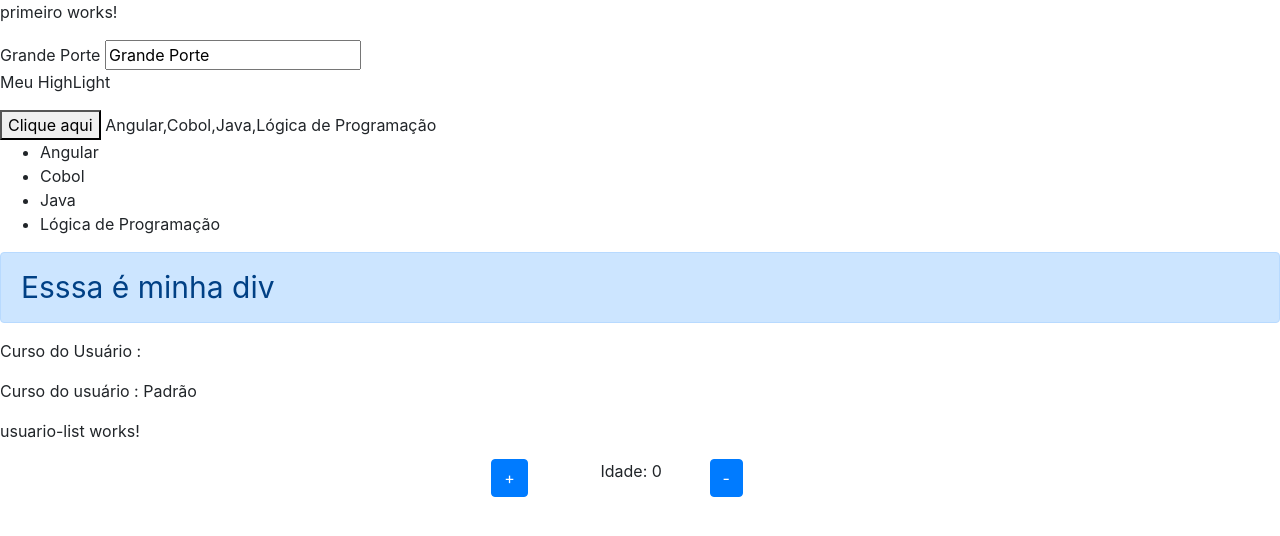
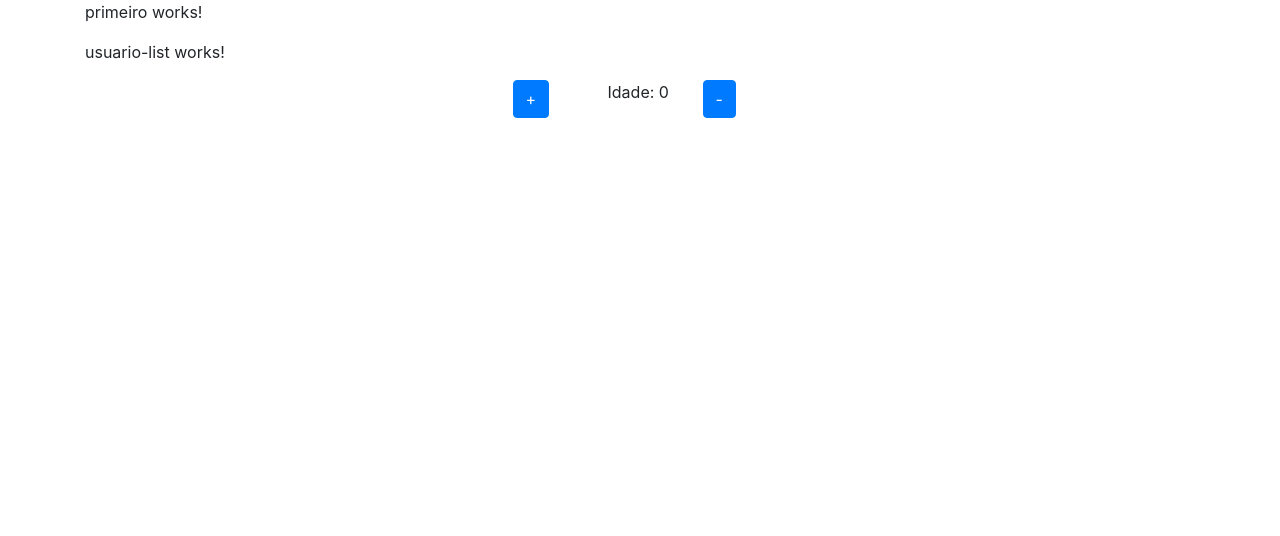
Before and after one commit to ffborelli/curso-angular-ead, an Angular app: page / in a window 1280 px wide. Shown: the top 536 px of the page. Built offline with nearby package versions, Linux system fonts and the light colour scheme.

Commit message:
Introdução a serviços

```diff
--- a/src/app/primeiro/primeiro.component.html
+++ b/src/app/primeiro/primeiro.component.html
@@ -1,8 +1,8 @@
 <p>primeiro works!</p>
 
-{{ nome }}
+<!-- {{ nome }} -->
 
-<input type="text" #texto [(ngModel)]="nome" >
+<!-- <input type="text" #texto [(ngModel)]="nome" >
 
 <p appHighlight > Meu HighLight</p>
 
@@ -16,18 +16,18 @@
 
 <div [ngClass]="{ 'alert': true, 'alert-primary' : show, 'alert-danger': false }" [ngStyle]="{ 'font-size': '30px'}" >
   Esssa é minha div
-</div>
+</div> -->
 
 <!-- <p>
   Curso do Usuário : {{ usuario.curso != null ? usuario.curso.nome : ''  }}
 </p> -->
 
-<p>
+<!-- <p>
   Curso do Usuário : {{  usuario.curso?.nome   }}
 </p>
 
 <p>
   Curso do usuário : {{  upperCase()  }}
-</p>
+</p> -->
 
 <app-usuario-list [usuarioFilho]="usuario"  (meuNotificador)="novaIdade( $event )"  ></app-usuario-list>
--- a/src/app/usuarios/usuario-list/usuario-list.component.ts
+++ b/src/app/usuarios/usuario-list/usuario-list.component.ts
@@ -1,4 +1,5 @@
 import { Component, OnInit, Input, EventEmitter, Output } from '@angular/core';
+import { UsuarioService } from '../usuario.service';
 
 @Component({
   selector: 'app-usuario-list',
@@ -15,12 +16,13 @@ export class UsuarioListComponent implements OnInit {
   @Input()
   usuarioFilho : any;
 
-  constructor() {
-
+  constructor( private usuarioService : UsuarioService  ) {
+    //this.usuarioService = new UsuarioService();
   }
 
   ngOnInit(): void {
     console.log ( this.usuarioFilho );
+    //this.usuarioService.mostrarMensagem();
   }
 
   addIdade(){
--- /dev/null
+++ b/src/app/usuarios/usuario.service.ts
@@ -0,0 +1,13 @@
+import { Injectable } from '@angular/core';
+
+@Injectable({
+  providedIn: 'root'
+})
+export class UsuarioService {
+
+  constructor() { }
+
+  mostrarMensagem(){
+    alert('Usuário Serviço');
+  }
+}
--- a/src/index.html
+++ b/src/index.html
@@ -9,6 +9,8 @@
   <link href="https://maxcdn.bootstrapcdn.com/bootstrap/4.0.0/css/bootstrap.min.css" rel="stylesheet">
 </head>
 <body>
-  <app-root></app-root>
+  <div class="container">
+    <app-root></app-root>
+  </div>
 </body>
 </html>
```
